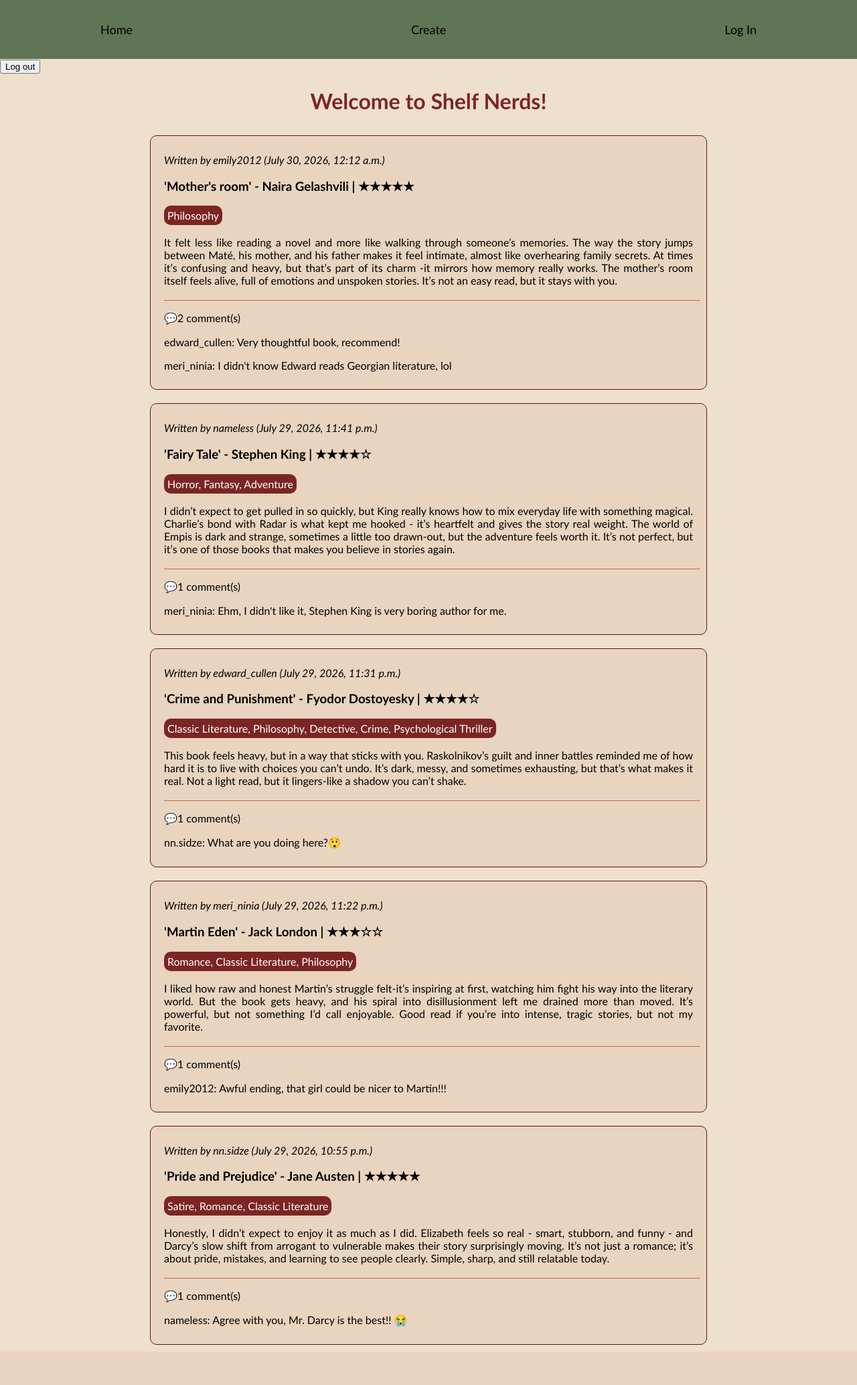
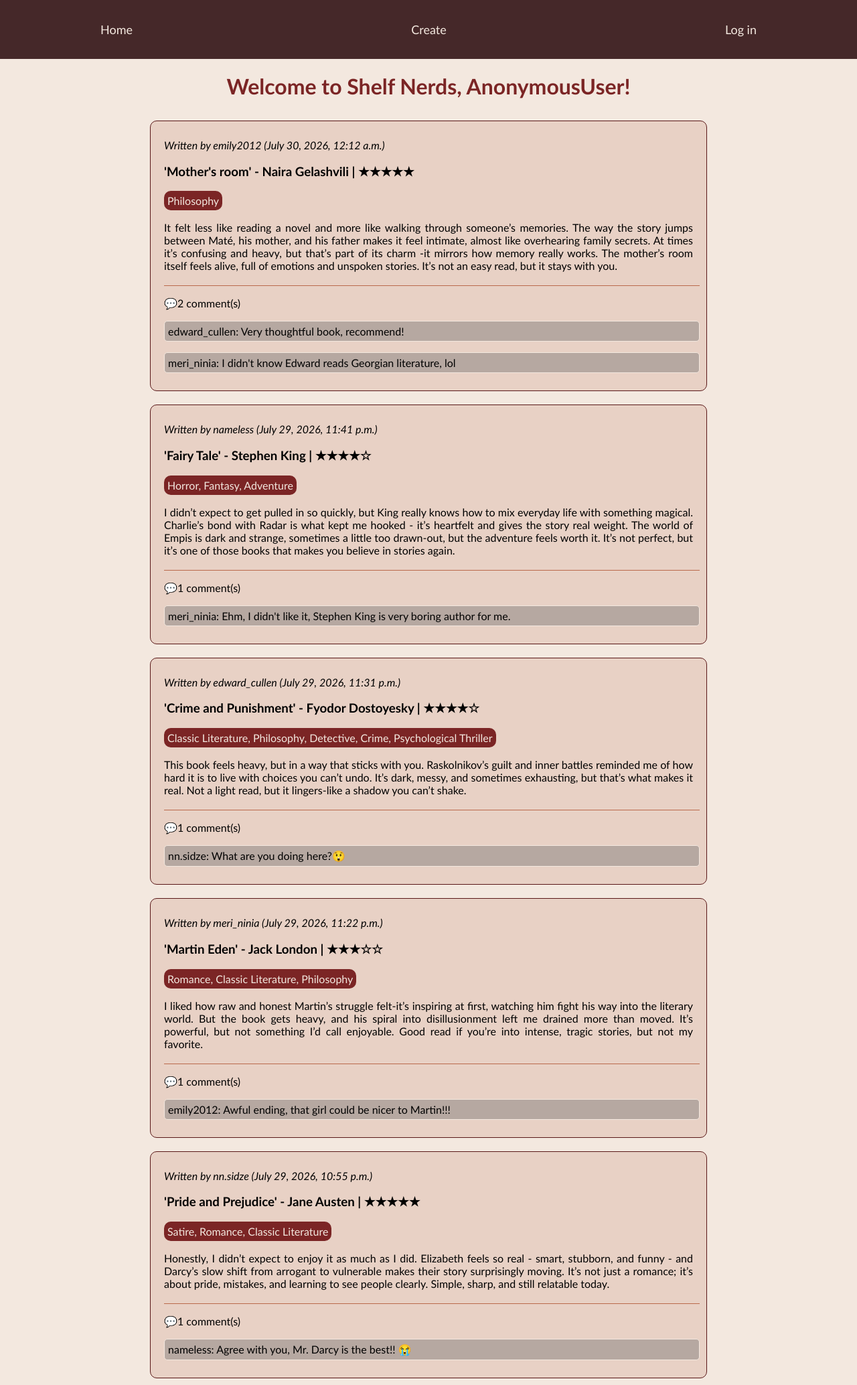
Before and after one commit to mynatsukashi/django_project, a Django app: page / in a window 1280 px wide. Shown: the whole page at 67% size. Before the commit the page ends 2018 px from the top, so only its background shows below. Run offline with Django 5.2, Linux system fonts and the light colour scheme; data comes from the database, SQL or seed files in the repository; both versions use the stored data as it was after the commit.

Commit message:
push to Github. Login and Logout

```diff
--- a/mysite/static/css/style.css
+++ b/mysite/static/css/style.css
@@ -1,6 +1,6 @@
 body {
     font-family:'Gill Sans', 'Gill Sans MT', Calibri, 'Trebuchet MS', sans-serif;
-    background-color: rgb(238, 224, 204);
+    background-color: rgb(243, 232, 223);
     margin: 0;
     padding:0;
 }
@@ -15,7 +15,7 @@ a{
     top:0;
     z-index: 1000;
     margin:auto;
-    background-color: rgb(96, 116, 86);
+    background-color: rgb(69, 40, 41);
     padding: 15px 150px 15px 150px;
     justify-content: space-between;
 }
@@ -28,14 +28,23 @@ a{
 
 .menu-item{
     font-size:18px;
+    color: rgb(243, 232, 223);
 }
 
 .menu-item:hover{
-    border: 1px solid rgb(33, 56, 21);
+    border: 1px solid rgb(69, 40, 41);
     border-radius: 4px;
-    background-color:rgb(33, 56, 21);
+    background-color:rgb(69, 40, 41);
     padding: 2px;
-    color: white;
+    color: rgb(243, 232, 223);
+    cursor:pointer;
+}
+
+.logout{
+    background-color:rgb(243, 232, 223);
+    border: 1px solid rgb(243, 232, 223);
+    border-radius: 15px;
+    color:black;
 }
 
 .greeting{
@@ -57,7 +66,7 @@ a{
 
 
 .post-style{
-    background-color:rgba(186, 105, 76, 0.101);
+    background-color:rgb(232, 209, 197);
     width:800px;
     height:fit-content;
     justify-content:left;
@@ -74,7 +83,7 @@ a{
     height:auto;
     background-color:rgb(123, 37, 37) ;
     border-radius: 10px;
-    color:white;
+    color:rgb(243, 232, 223);
     padding:5px;
 }
 
@@ -85,3 +94,10 @@ a{
     border-bottom: 1px solid rgb(186, 106, 76);
 
 }
+
+.comment-items{
+    border:1px solid rgb(243, 232, 223);
+    border-radius:5px;
+    padding:5px;
+    background-color: rgba(87, 89, 91, 0.341);
+}
--- a/mysite/templates/home.html
+++ b/mysite/templates/home.html
@@ -10,19 +10,22 @@
 <body>
     <div class = "main-container sticky-header">
             <div class = "menu-items">
-                <p class="menu-item" href="{% url 'home' %}">Home</p>
+                <a class="menu-item" href="{% url 'home' %}">Home</a>
                 <p class="menu-item">Create</p>
-                <p class="menu-item login">Log In</p>
+                    {%if request.user.is_authenticated%}
+                    <form method = "POST" action="{%url 'logout'%}">
+                        {%csrf_token%}
+                        <button class = "logout menu-item">Log out</button>
+                    </form>
+                    {%else%}
+                        <a href="{%url 'login'%}" class= "menu-item">Log in</a>
+                    {%endif%}
             </div>
     </div>
-    <form method = "POST" action="/logout/ ">
-        {%csrf_token%}
-        <button>Log out</button>
+    <div class = "greeting">
+        <h1>Welcome to Shelf Nerds, {{request.user}}!</h1>
+    </div>
 
-    </form>
-    <div class = "greeting">
-        <h1>Welcome to Shelf Nerds!</h1>
-    </div>
     <div class = "posts-container">
             {% for review in reviews%}
             <div class = "post-style">
```
Also changed, not shown: mysite/templates/details.html (+10 -3 lines), mysite/db.sqlite3.
